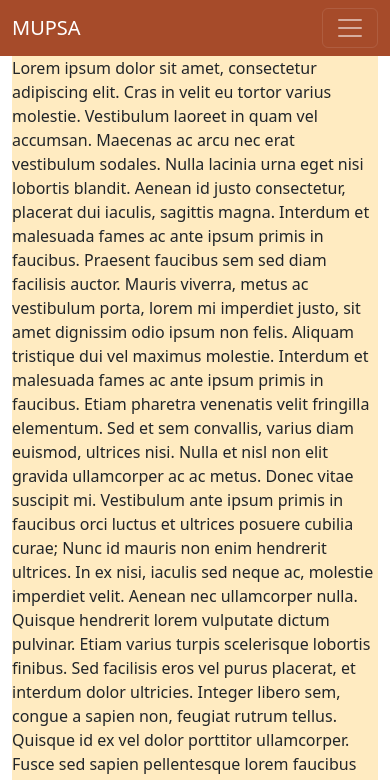
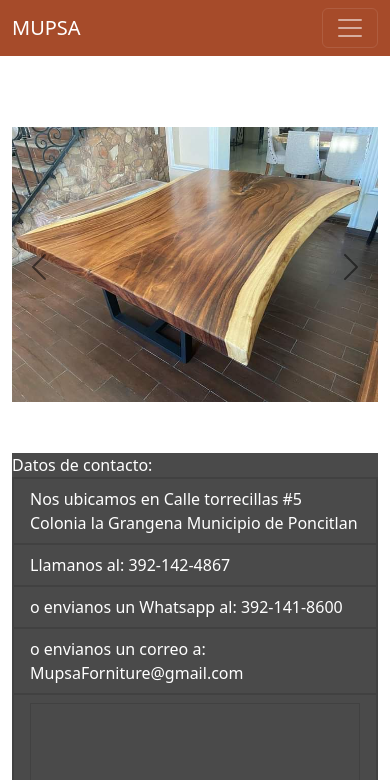
Before and after one commit to SergiAndreaUwU/muebleria-mupsa-client, a Next.js app: page /catalogo in a window 390 px wide. Shown: the top 780 px of the page. Built offline with nearby package versions, Linux system fonts and the light colour scheme.

Commit message:
added gallery, need to add responsiveness

```diff
--- /dev/null
+++ b/components/CatalogueCarousel.jsx
@@ -0,0 +1,29 @@
+import React from "react";
+import Carousel from "react-bootstrap/Carousel";
+import Image from "next/image";
+
+function CatalogueCarousel({ imagesArray }) {
+  return (
+    <div>
+      <Carousel variant="dark" indicators={false}>
+        {imagesArray.map((imag, index) => (
+          <Carousel.Item key={imag}>
+            <div style={{ display: "flex" }}>
+              <div style={{ margin: "auto" }}>
+                <Image
+                  src={imag}
+                  alt={`${index} slide`}
+                  objectFit="contain"
+                  width={800}
+                  height={800}
+                />
+              </div>
+            </div>
+          </Carousel.Item>
+        ))}
+      </Carousel>
+    </div>
+  );
+}
+
+export default CatalogueCarousel;
--- a/pages/catalogo.js
+++ b/pages/catalogo.js
@@ -1,18 +1,111 @@
 import { Container } from "react-bootstrap";
+import { lazy, Suspense } from "react";
 import MainTemplate from "../components/MainTemplate";
+import Row from "react-bootstrap/Row";
+import Col from "react-bootstrap/Col";
+import Image from "next/image";
+
+import MuebleImg1 from "/public/catalogo/mueble1.jpeg";
+import MuebleImg2 from "/public/catalogo/mueble2.jpeg";
+import MuebleImg3 from "/public/catalogo/mueble3.jpeg";
+import MuebleImg4 from "/public/catalogo/mueble4.jpeg";
+import MuebleImg5 from "/public/catalogo/mueble5.jpeg";
+import MuebleImg6 from "/public/catalogo/mueble6.jpeg";
+import MuebleImg7 from "/public/catalogo/mueble7.jpeg";
+import MuebleImg8 from "/public/catalogo/mueble8.jpeg";
+import MuebleImg9 from "/public/catalogo/mueble9.jpeg";
+
+import MuebleImg10 from "/public/catalogo/mueble10.jpeg";
+import MuebleImg11 from "/public/catalogo/mueble11.jpeg";
+import MuebleImg12 from "/public/catalogo/mueble12.jpeg";
+import MuebleImg13 from "/public/catalogo/mueble13.jpeg";
+import MuebleImg14 from "/public/catalogo/mueble14.jpeg";
+import MuebleImg15 from "/public/catalogo/mueble15.jpeg";
+import MuebleImg16 from "/public/catalogo/mueble16.jpeg";
+import MuebleImg17 from "/public/catalogo/mueble17.jpeg";
+import MuebleImg18 from "/public/catalogo/mueble18.jpeg";
+import MuebleImg19 from "/public/catalogo/mueble19.jpeg";
+
+import MuebleImg20 from "/public/catalogo/mueble20.jpeg";
+import MuebleImg21 from "/public/catalogo/mueble21.jpeg";
+import MuebleImg22 from "/public/catalogo/mueble22.jpeg";
+import MuebleImg23 from "/public/catalogo/mueble23.jpeg";
+import MuebleImg24 from "/public/catalogo/mueble24.jpeg";
+import MuebleImg25 from "/public/catalogo/mueble25.jpeg";
+import MuebleImg26 from "/public/catalogo/mueble26.jpeg";
+import MuebleImg27 from "/public/catalogo/mueble27.jpeg";
+import MuebleImg28 from "/public/catalogo/mueble28.jpeg";
+import MuebleImg29 from "/public/catalogo/mueble29.jpeg";
+
+import MuebleImg30 from "/public/catalogo/mueble30.jpeg";
+import MuebleImg31 from "/public/catalogo/mueble31.jpeg";
+import MuebleImg32 from "/public/catalogo/mueble32.jpeg";
+import MuebleImg33 from "/public/catalogo/mueble33.jpeg";
+import MuebleImg34 from "/public/catalogo/mueble34.jpeg";
+import MuebleImg35 from "/public/catalogo/mueble35.jpeg";
+import MuebleImg36 from "/public/catalogo/mueble36.jpeg";
+import MuebleImg37 from "/public/catalogo/mueble37.jpeg";
+import MuebleImg38 from "/public/catalogo/mueble38.jpeg";
+import MuebleImg39 from "/public/catalogo/mueble39.jpeg";
+
+import MuebleImg40 from "/public/catalogo/mueble40.jpeg";
+import MuebleImg41 from "/public/catalogo/mueble41.jpeg";
+import CatalogueCarousel from "../components/CatalogueCarousel";
 
 export default function Catalogo() {
-  return <MainTemplate>
-    <Container >
-      <div style={{backgroundColor:"#FFEBC1"}}>Lorem ipsum dolor sit amet, consectetur adipiscing elit. Cras in velit eu tortor varius molestie. Vestibulum laoreet in quam vel accumsan. Maecenas ac arcu nec erat vestibulum sodales. Nulla lacinia urna eget nisi lobortis blandit. Aenean id justo consectetur, placerat dui iaculis, sagittis magna. Interdum et malesuada fames ac ante ipsum primis in faucibus. Praesent faucibus sem sed diam facilisis auctor. Mauris viverra, metus ac vestibulum porta, lorem mi imperdiet justo, sit amet dignissim odio ipsum non felis. Aliquam tristique dui vel maximus molestie. Interdum et malesuada fames ac ante ipsum primis in faucibus.
+  const carouselImages = [
+    MuebleImg1,
+    MuebleImg2,
+    MuebleImg3,
+    MuebleImg4,
+    MuebleImg5,
+    MuebleImg6,
+    MuebleImg7,
+    MuebleImg8,
+    MuebleImg9,
 
-Etiam pharetra venenatis velit fringilla elementum. Sed et sem convallis, varius diam euismod, ultrices nisi. Nulla et nisl non elit gravida ullamcorper ac ac metus. Donec vitae suscipit mi. Vestibulum ante ipsum primis in faucibus orci luctus et ultrices posuere cubilia curae; Nunc id mauris non enim hendrerit ultrices. In ex nisi, iaculis sed neque ac, molestie imperdiet velit. Aenean nec ullamcorper nulla. Quisque hendrerit lorem vulputate dictum pulvinar.
+    MuebleImg10,
+    MuebleImg11,
+    MuebleImg12,
+    MuebleImg13,
+    MuebleImg14,
+    MuebleImg15,
+    MuebleImg16,
+    MuebleImg17,
+    MuebleImg18,
+    MuebleImg19,
 
-Etiam varius turpis scelerisque lobortis finibus. Sed facilisis eros vel purus placerat, et interdum dolor ultricies. Integer libero sem, congue a sapien non, feugiat rutrum tellus. Quisque id ex vel dolor porttitor ullamcorper. Fusce sed sapien pellentesque lorem faucibus fermentum sodales eget ipsum. Vestibulum quis laoreet justo, ut interdum augue. Praesent fermentum ante ac tempor fermentum. Etiam auctor condimentum lectus, quis posuere nulla viverra lobortis. Aliquam fringilla tincidunt erat sed suscipit. Praesent tincidunt eu eros vel maximus.
+    MuebleImg20,
+    MuebleImg21,
+    MuebleImg22,
+    MuebleImg23,
+    MuebleImg24,
+    MuebleImg25,
+    MuebleImg26,
+    MuebleImg27,
+    MuebleImg28,
+    MuebleImg29,
 
-Aliquam quis sapien euismod, efficitur enim vel, aliquet neque. Vestibulum dapibus nulla et tempus sodales. Morbi sit amet gravida felis. Pellentesque eu iaculis quam. Proin scelerisque enim ante. Donec aliquam gravida cursus. Praesent consequat quam vitae enim dictum suscipit. Nunc sed odio tortor. Nulla ullamcorper diam nec gravida rhoncus. Mauris non ex in massa aliquam porttitor. Suspendisse non ligula accumsan, convallis arcu ut, tincidunt neque. Duis accumsan eros a nisl viverra bibendum. Nulla ut aliquam urna. Cras tincidunt est eu ex malesuada accumsan. Maecenas mattis eleifend lorem, sit amet fermentum justo lobortis ut.
+    MuebleImg30,
+    MuebleImg31,
+    MuebleImg32,
+    MuebleImg33,
+    MuebleImg34,
+    MuebleImg35,
+    MuebleImg36,
+    MuebleImg37,
+    MuebleImg38,
+    MuebleImg39,
 
-Nam venenatis nulla at orci commodo, nec egestas metus faucibus. Duis consequat, odio a convallis venenatis, libero lectus porttitor ex, a fermentum nibh dolor et augue. Vivamus imperdiet quam ut nisl dictum feugiat. Suspendisse consequat, magna eget placerat facilisis, metus ex ullamcorper sapien, id cursus odio dui eget dui. Proin imperdiet purus et ultrices eleifend. Sed id ipsum nec mauris commodo ornare vel sit amet neque. Pellentesque aliquam, purus a bibendum volutpat, justo lacus convallis nunc, vitae venenatis eros dolor non urna.</div>
-    </Container>
-  </MainTemplate>;
+    MuebleImg40,
+    MuebleImg41,
+  ];
+
+  return (
+    <MainTemplate>
+      <Container style={{marginTop:"3vh"}}>
+        <CatalogueCarousel imagesArray={carouselImages} />
+      </Container>
+    </MainTemplate>
+  );
 }
```
